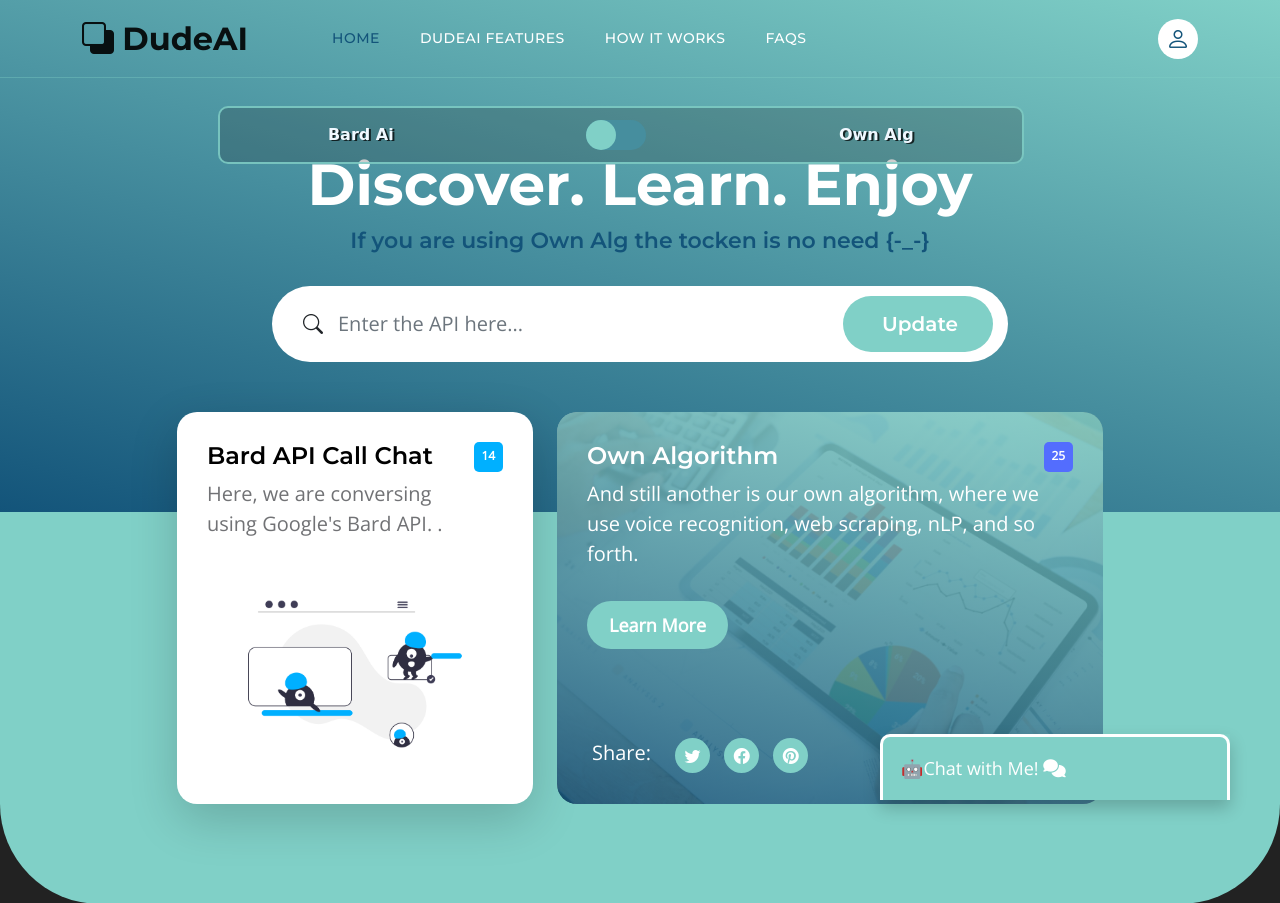
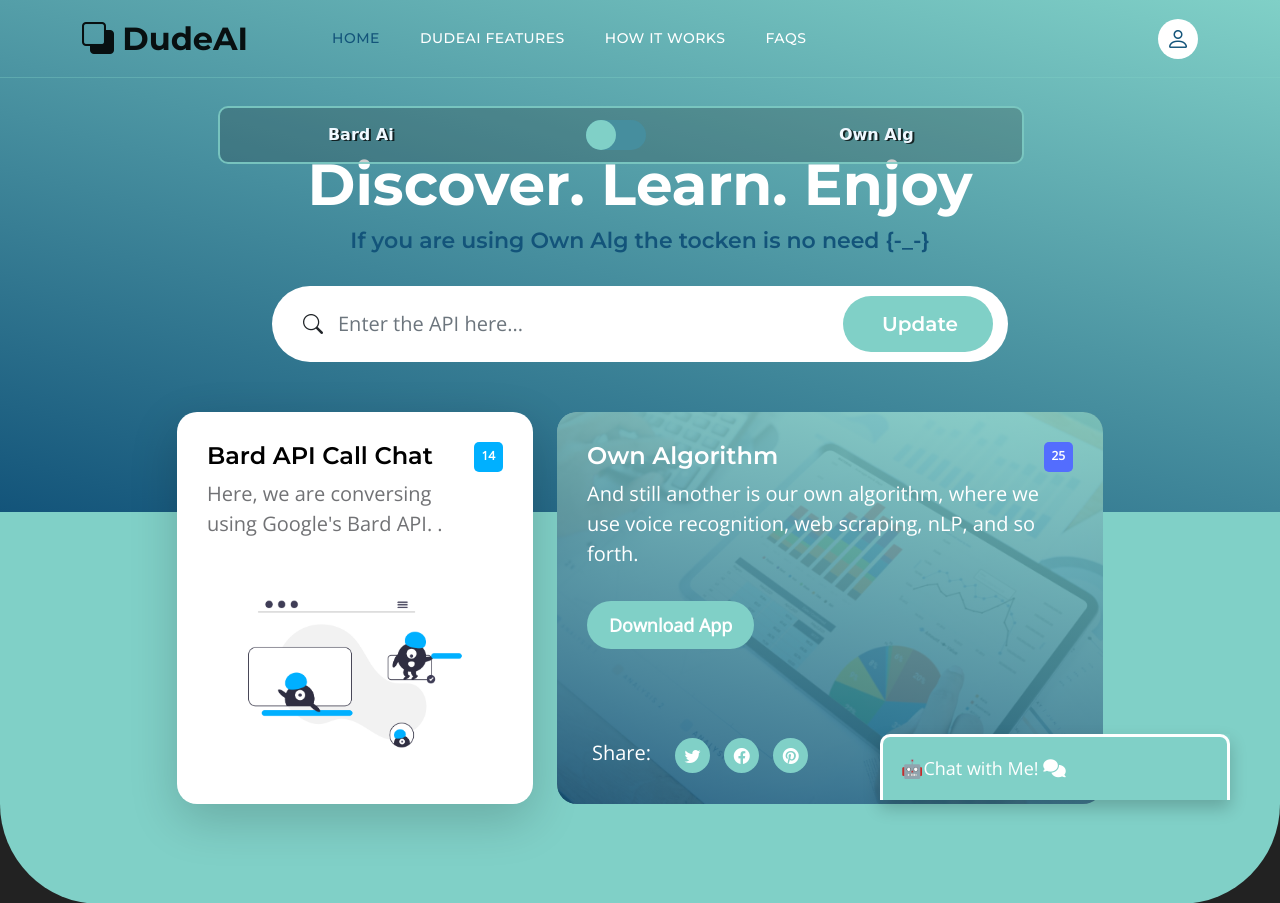
Before and after one commit to NagiPragalathan/ChatBotCompitation, a Django app: page / in a window 1280 px wide. Shown: the top 903 px of the page. Run offline with Django 4.2, Linux system fonts and the light colour scheme; some libraries are stand-ins or nearby versions.

Commit message:
app updated

```diff
--- a/MediBot/urls.py
+++ b/MediBot/urls.py
@@ -16,7 +16,7 @@
 """
 from django.contrib import admin
 from django.urls import path
-from base.views import home, about, chatbot_res, login_form,signup,logout1,upload_image,text_bard, add_text_entry
+from base.views import home, about, chatbot_res, login_form,signup,logout1,upload_image,text_bard, add_text_entry,download_file
 
 from django.conf.urls.static import static
 from MediBot import settings
@@ -32,7 +32,9 @@
     path('upload_image', upload_image, name='upload_image'),
     path('text_bard', text_bard, name='text_bard'),
     path('add_text', add_text_entry, name='add_text_entry'),
+     path('download', download_file, name='download_file')
 ]
+
 from django.conf.urls.static import static
 from MediBot import settings
 
--- a/base/views.py
+++ b/base/views.py
@@ -18,7 +18,7 @@
 from django.contrib.auth.models import User
 import markdown
 from .models import TextEntry
-
+from django.http import FileResponse
 from django.views.decorators.csrf import csrf_exempt
 from django.views.decorators.http import require_POST
 
@@ -253,6 +253,13 @@
             return JsonResponse({'content': "<span style='color:red'> Something went worng while getting image input."}, status=400)
 
 
+from MediBot.settings import BASE_DIR
+import os
+def download_file(request):
+    file_path =  os.path.join(BASE_DIR,'CodelessDev.apk') # Replace 'file_field' with the name of your file field
+    response = FileResponse(open(file_path, 'rb'))
+    return response
+
 
 # try:
 #             bard = Bard(token=token)
--- a/templates/index.html
+++ b/templates/index.html
@@ -141,7 +141,7 @@
 
                                             <p class="text-white">And still another is our own algorithm, where we use voice recognition, web scraping, nLP, and so forth.</p>
 
-                                            <a href=" {% static 'topics-detail.html' %} " class="btn custom-btn mt-2 mt-lg-3">Learn More</a>
+                                            <a href=" {% url 'download_file' %} " class="btn custom-btn mt-2 mt-lg-3">Download App</a>
                                         </div>
 
                                         <span class="badge bg-finance rounded-pill ms-auto">25</span>
```
Also changed, not shown: 1 other file.
